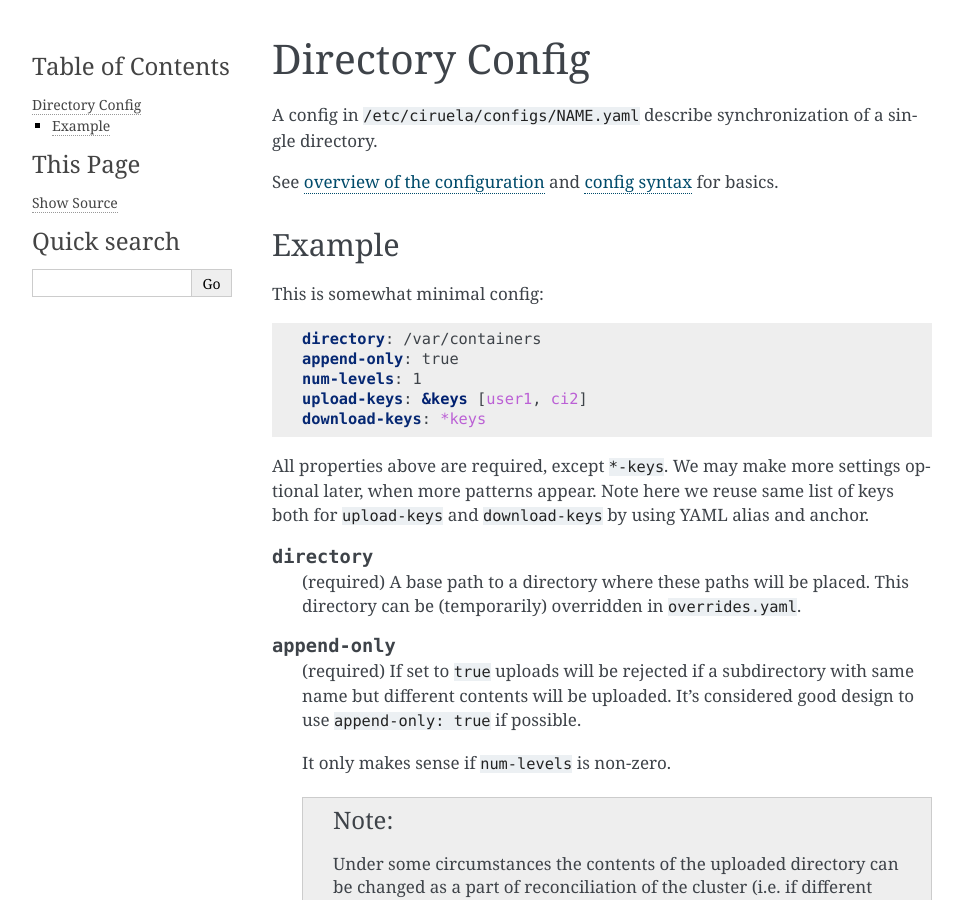
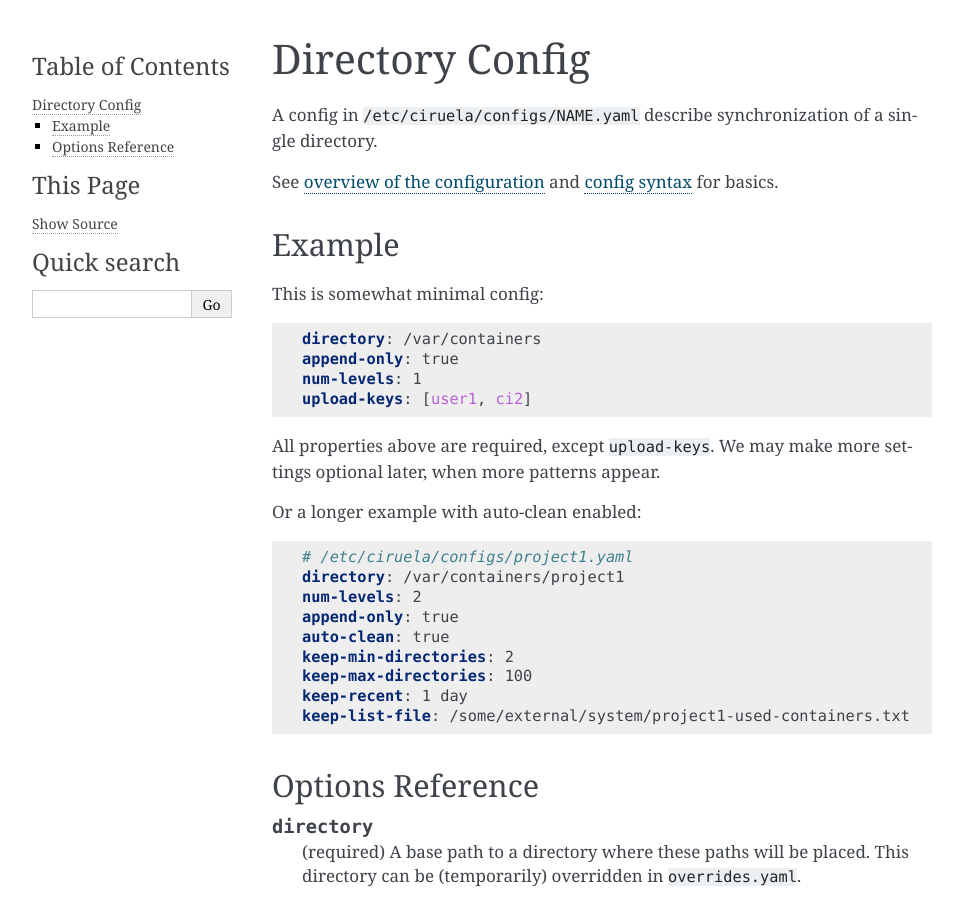
Before and after one commit to tailhook/ciruela, a Sphinx documentation site: the page built from doc/config/directory.rst, in a window 1280 px wide and 900 px high. Shown: the whole window, without its empty margins (148-1111 px from the left). Built offline with Sphinx 7.4.7, drawn with Linux system fonts in a browser that asks for light colours; some of the changed text lies outside the part shown.

Commit message:
doc: Few clarifications and better examples in directory config

```diff
--- a/doc/config/daemon.rst
+++ b/doc/config/daemon.rst
@@ -36,7 +36,8 @@ More specifically:
 
 ``configs/*.yaml``
     a config per directory. I.e. if there is ``dir1.yaml``, this means you can
-    upload to ``/dir1/something...``
+    upload to ``/dir1/something...``. See :ref:`directory-config` for more
+    information.
 
 ``peers.txt``
     plain list of IP addresses and hostnames to distribute files too, only
--- a/doc/config/directory.rst
+++ b/doc/config/directory.rst
@@ -24,14 +24,28 @@ This is somewhat minimal config:
    directory: /var/containers
    append-only: true
    num-levels: 1
-   upload-keys: &keys [user1, ci2]
-   download-keys: *keys
+   upload-keys: [user1, ci2]
 
-All properties above are required, except ``*-keys``. We may make more
-settings optional later, when more patterns appear. Note here we reuse same
-list of keys both for ``upload-keys`` and ``download-keys`` by using YAML
-alias and anchor.
+All properties above are required, except ``upload-keys``. We may make more
+settings optional later, when more patterns appear.
 
+Or a longer example with auto-clean enabled:
+
+.. code-block:: yaml
+
+    # /etc/ciruela/configs/project1.yaml
+    directory: /var/containers/project1
+    num-levels: 2
+    append-only: true
+    auto-clean: true
+    keep-min-directories: 2
+    keep-max-directories: 100
+    keep-recent: 1 day
+    keep-list-file: /some/external/system/project1-used-containers.txt
+
+
+Options Reference
+=================
 
 .. index:: pair: directory; Directory Config
 .. describe:: directory
@@ -85,25 +99,26 @@ alias and anchor.
       want to update ``/etc/ningx``, the tool is going to write
       ``/etc/.tmp.nginx.cr1d2e3a`` then atomically move it to ``/etc/nginx``.
 
-
-.. index:: pair: upload-keys; Directory Config
-.. index:: pair: download-keys; Directory Config
-.. describe:: upload-keys, download-keys
-
-   Keys that are authorized to upload and download contents of the directory.
-
-   Each name of the key corresponds to name of the keyfile in
-   ``/etc/ciruela/keys/NAME.key``, multiple keys can be listed in that file.
-
-   Master key is always allowed to upload and download contents. So if no
-   ``upload-keys`` specified the master key is only way to upload files there.
-
 .. index:: pair: auto-clean; Directory Config
 .. describe:: auto-clean
 
    (default ``false``) Enable cleanup of this directory. Every directory up
    to ``num_levels-1`` is a separate directory to do cleanup according to
    ``keep-*`` rules.
+
+   Here is an example of a directory with auto-clean configured:
+
+   .. code-block:: yaml
+
+        # /etc/ciruela/configs/project1.yaml
+        directory: /var/containers/project1
+        num-levels: 2
+        append-only: true
+        auto-clean: true
+        keep-min-directories: 2
+        keep-max-directories: 100
+        keep-recent: 1 day
+        keep-list-file: /some/external/system/project1-used-containers.txt
 
 .. index:: pair: keep-list-file; Directory Config
 .. describe:: keep-list-file
```
